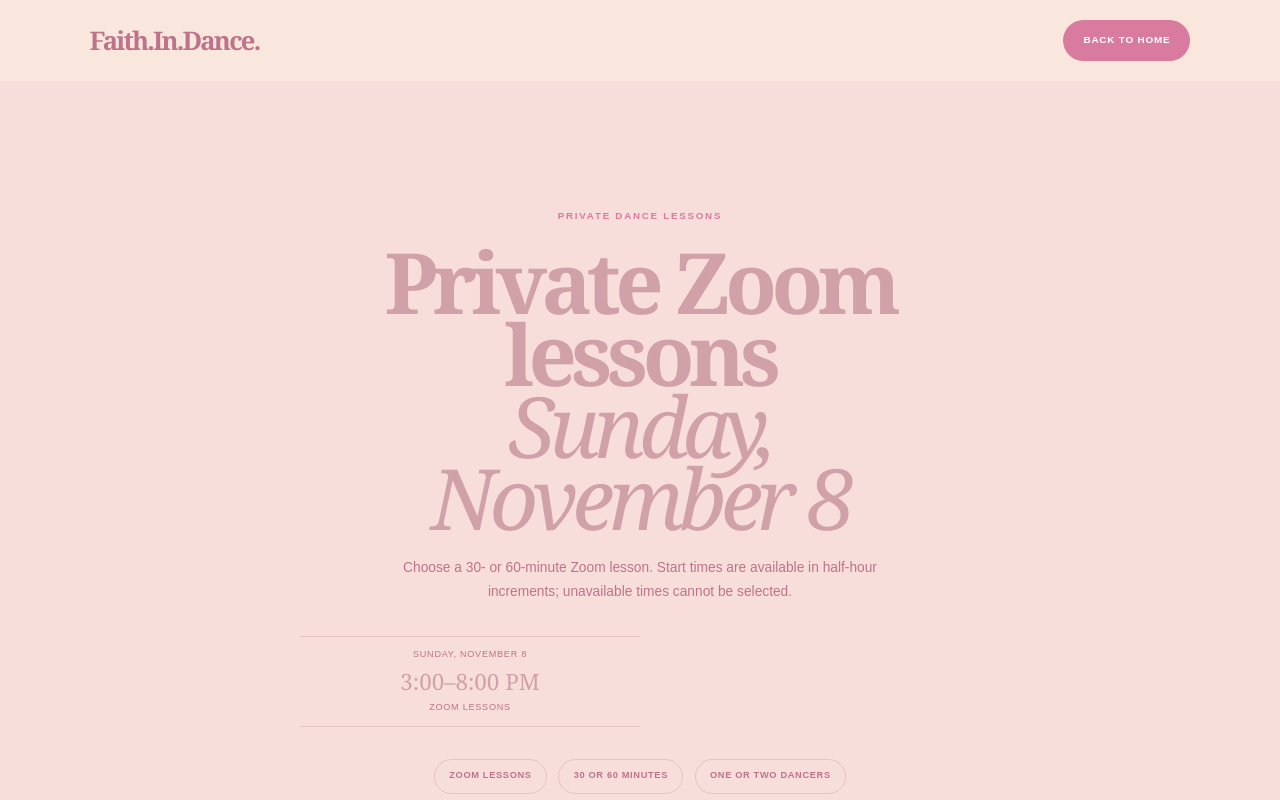
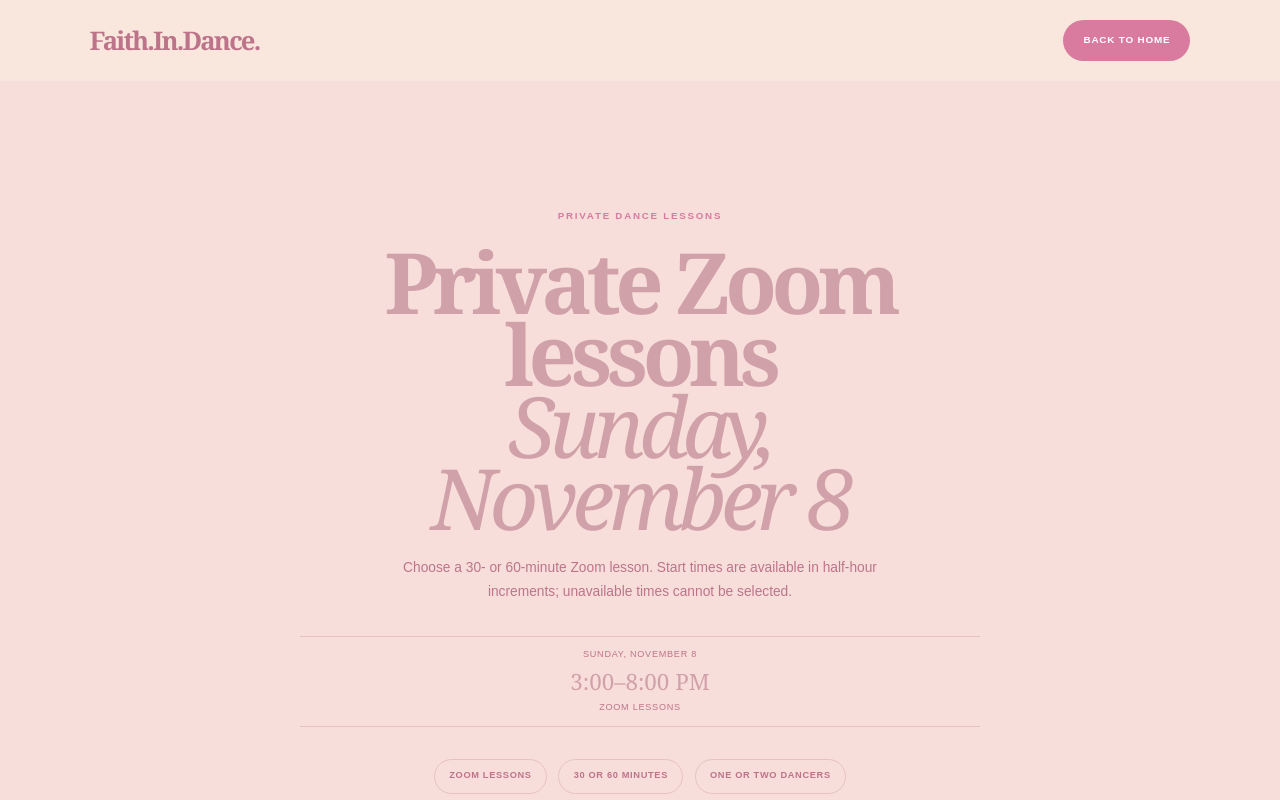
Before and after one commit to Mila1980/FAITHDANCE, a Next.js app: page /book in a window 1280 px wide. Shown: the top 800 px of the page. Built offline with nearby package versions, Linux system fonts and the light colour scheme; no server answers.

Commit message:
Center single Zoom lesson announcement in booking date block

```diff
--- a/src/app/globals.css
+++ b/src/app/globals.css
@@ -165,3 +165,7 @@ html, body { max-width: 100%; overflow-x: clip; }
 
 .availability-request { background: #fffaf5; display: grid; gap: clamp(2rem, 6vw, 6rem); grid-template-columns: .8fr 1.2fr; padding: clamp(2.5rem, 6vw, 4.5rem) clamp(1.5rem, 10vw, 11rem); }.availability-request h3 { color: var(--pink); font-size: clamp(2rem, 3.4vw, 3.5rem); margin: .65rem 0 1rem; }.availability-request > div > p:not(.eyebrow) { color: #a36f7c; font-size: .84rem; line-height: 1.7; max-width: 390px; }.availability-request form { display: grid; gap: .8rem; }.availability-request label { color: #bd748a; display: grid; font-size: .62rem; font-weight: 800; gap: .35rem; letter-spacing: .08em; text-transform: uppercase; }.availability-request input, .availability-request textarea { background: #fff7f2; border: 1px solid #efd5d2; box-sizing: border-box; color: #9d6172; font: .8rem Arial, sans-serif; padding: .75rem; resize: vertical; text-transform: none; width: 100%; }.availability-request form small { color: #a36f7c; font-size: .72rem; }
 @media (max-width: 720px) { .availability-request { grid-template-columns: 1fr; } }
+
+/* Center the single upcoming lesson announcement in its booking date block. */
+.booking-hero .booking-dates { grid-template-columns: minmax(0, 1fr); justify-items: center; }
+.booking-hero .booking-dates > div { width: 100%; text-align: center; justify-items: center; }
```
